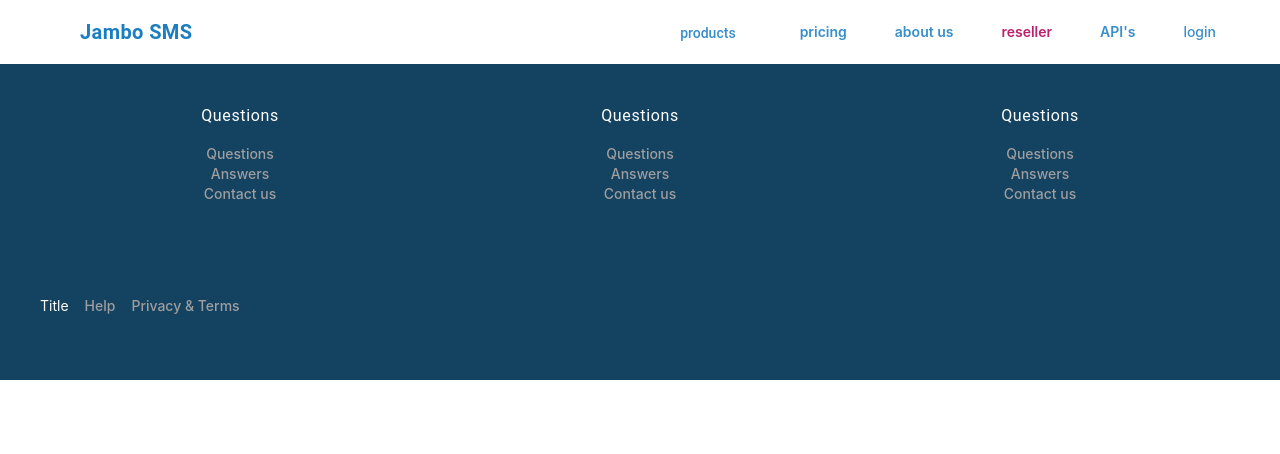
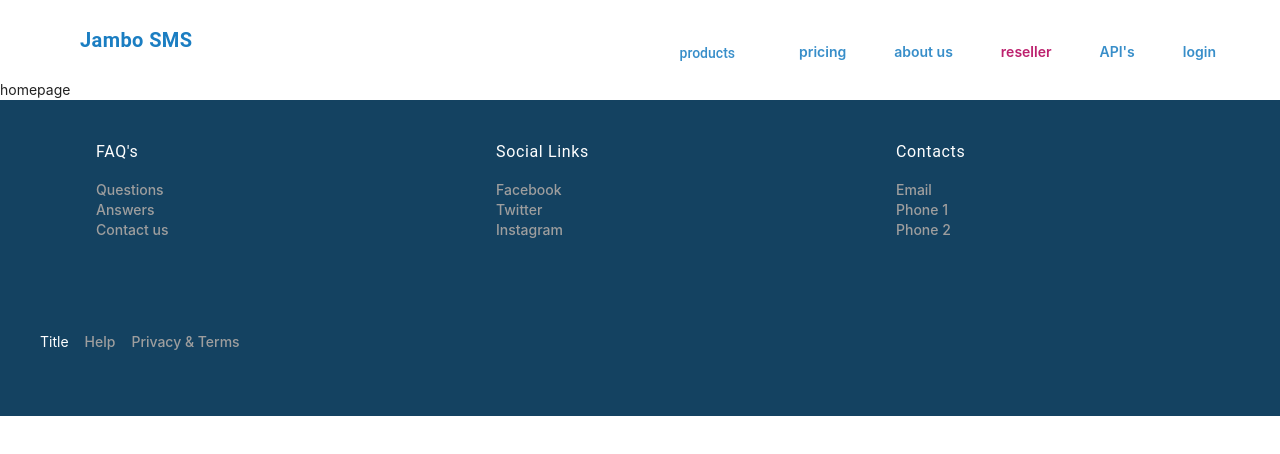
Before and after one commit to ElMonstro/marketing-app-frontend, a React (Create React App) app: page / in a window 1280 px wide. Shown: the top 454 px of the page. Built offline with nearby package versions, Linux system fonts and the light colour scheme.

Commit message:
login working.Redirect in progress

```diff
--- a/package.json
+++ b/package.json
@@ -21,6 +21,7 @@
     "redux": "^4.0.5",
     "redux-devtools-extension": "^2.13.8",
     "redux-saga": "^1.1.3",
+    "sweetalert2": "^9.10.9",
     "yup": "^0.28.3"
   },
   "scripts": {
--- a/src/App.js
+++ b/src/App.js
@@ -1,17 +1,29 @@
 import React from 'react';
 import { Provider } from 'react-redux';
+import { BrowserRouter, Switch, Route } from 'react-router-dom';
 
 import store from './redux/store/store';
 import Homepage from './views/homepage';
-import Auth from './views/auth';
+import Dashboard from './views/dashboard';
 
-const app = () => {
+const App = () => {
     return(
         <Provider store={store}>
-            {/* <Auth/> */}
-            <Homepage />
+            <BrowserRouter>
+                <Switch>
+                    <Route
+                        path="/"
+                        exact
+                        component={Homepage}/>
+                    <Route
+                        path="/dashboard"
+                        exact
+                        component={Dashboard}/>
+
+                </Switch>
+            </BrowserRouter>
         </Provider>
     );
 }
 
-export default app;
+export default App;
--- /dev/null
+++ b/src/components/homepage/index.js
@@ -0,0 +1,7 @@
+import React from 'react'
+
+const Homepage =() => {
+    return 'homepage'
+}
+
+export default Homepage;
--- a/src/services/authService.js
+++ b/src/services/authService.js
@@ -1,7 +1,5 @@
 import axios from 'axios';
 import baseUrl from './baseURL';
-import cheers from 'cheers-alert';
-import 'cheers-alert/src/cheers-alert.css';
 
 export default class AuthService {
 
@@ -16,7 +14,23 @@ export default class AuthService {
             return response;
 
         } catch (error) {
-            console.log ('+++++++++kjhgfdfghuhgf', error.response.data);
+            return error.response.data
+        }
+
+    }
+
+    static async loginUser(userDetails) {
+        try {
+            const url = `${baseUrl()}/auth/login/`;
+            const { email, password } = userDetails;
+            const newUser = { email, password }
+            console.log('+++++++++', newUser);
+
+            const response = await axios.post(url, newUser);
+            return response;
+
+        } catch (error) {
+            return error.response.data
         }
 
     }
--- a/src/views/auth/loginForm.js
+++ b/src/views/auth/loginForm.js
@@ -1,6 +1,8 @@
 import React from 'react';
 import { useFormik } from 'formik';
+import Swal from 'sweetalert2';
 
+import AuthService from './../../services/authService';
 import { yupLoginObj } from './validation';
 import './login.scss';
 
@@ -15,8 +17,25 @@ const LoginForm = (props) => {
             password: '',
             },
             validationSchema: yupLoginObj,
-            onSubmit: values => {
+            onSubmit: async (values) => {
                 // alert(JSON.stringify(values, null, 2));
+                const response = await AuthService.loginUser(values);
+                console.log('LOGIN RESPONSE', response);
+                if (response.status === 200){
+                    return Swal.fire({
+                        title: 'Success!',
+                        text: 'Login Successful',
+                        icon: 'success',
+                        confirmButtonText: 'close',
+                    });
+                } else if (response.detail){
+                    return Swal.fire({
+                        title: 'Error!',
+                        text: response.detail,
+                        icon: 'error',
+                        confirmButtonText: 'close'
+                    })
+                }
             },
         });
 
--- a/src/views/auth/registerForm.js
+++ b/src/views/auth/registerForm.js
@@ -1,5 +1,6 @@
 import React from 'react';
 import { useFormik } from 'formik';
+import Swal from 'sweetalert2'
 
 import { yupRegObj } from './validation';
 import './register.scss';
@@ -24,8 +25,24 @@ const RegisterForm = (props) => {
             onSubmit: async (values) => {
                 console.log('button clicked')
                 const response = await AuthService.registerUser(values);
-                console.log('+++++++response-data', response);
-                console.log('+++++++response', response.data);
+                if (response.data) {
+                    return Swal.fire({
+                        title: 'Success!',
+                        text: response.data.message,
+                        icon: 'success',
+                        confirmButtonText: 'close'
+                    });
+                }
+                else if (response.non_field_errors) {
+                    console.log('ERROR', response.non_field_errors);
+                    return Swal.fire({
+                        title: 'Error!',
+                        text: response.non_field_errors[0],
+                        icon: 'error',
+                        confirmButtonText: 'close'
+                    })
+                }
+
             },
         });
 
--- a/src/views/homepage/index.js
+++ b/src/views/homepage/index.js
@@ -1,14 +1,32 @@
 import React, { Component } from 'react';
-import { Switch, Route, Link } from 'react-router-dom';
 
 import UssdProductPage from './../../components/productsPages/ussd';
 import BulkSmsProductPage from './../../components/productsPages/bulksms.js';
+import LandingPage from './../../components/homepage';
 import Auth from './../auth';
 
 export default class Homepage extends Component {
+    state = {
+        activeComponent: null,
+    }
+
+    renderActiveComponent = () => {
+        const { activeComponent } = this.state;
+        switch (activeComponent) {
+            case 'ussd-product-page':
+                return <UssdProductPage />;
+            case 'bulk-sms-product-page':
+                return <BulkSmsProductPage />;
+            case 'auth':
+                return <Auth />;
+            case 'landing-page':
+                return <LandingPage />;
+            default:
+                return <LandingPage />;
+        }
+    }
 
     render() {
-
         return(
             <div class="mdl-layout mdl-js-layout mdl-layout--fixed-header">
             <header class="mdl-layout__header mdl-layout__header--transparent">
@@ -23,21 +41,23 @@ export default class Homepage extends Component {
                             <button id="demo-menu-lower-left" class="mdl-button mdl-js-button" style={{color: '#1B7EC2', fontWeight: 500, textTransform: 'lowercase'}} >Products</button>
                             <ul class="mdl-menu mdl-menu--bottom-left mdl-js-menu mdl-js-ripple-effect"
                                 for="demo-menu-lower-left">
-                                <li><Link style={{textDecoration: 'none'}}  to="/ussd"><span style={{color: '#1B7EC2'}}  className="mdl-menu__item">USSD</span></Link></li>
-                                <li><Link style={{textDecoration: 'none'}}  to="/bulk-sms"><span  style={{color: '#1B7EC2'}} className="mdl-menu__item">Bulk SMS </span> </Link></li>
+                                <li><span style={{color: '#1B7EC2'}}  className="mdl-menu__item" onClick={() => this.setState({activeComponent: 'ussd-product-page'})}>USSD</span></li>
+                                <li><span  style={{color: '#1B7EC2'}} className="mdl-menu__item" onClick={() => this.setState({activeComponent: 'bulk-sms-product-page'})}>Bulk SMS </span> </li>
                             </ul>
                         </span>
                         <span style={{color: '#1B7EC2', fontWeight: 600}} className="nav-link mdl-navigation__link">pricing</span>
                         <span style={{color: '#1B7EC2', fontWeight: 600}} className="nav-link mdl-navigation__link">about us</span>
                         <span style={{color: '#B30059', fontWeight: 600}} className="nav-link mdl-navigation__link">reseller</span>
                         <span style={{color: '#1B7EC2', fontWeight: 600}} className="nav-link mdl-navigation__link">API's</span>
-                        <span style={{color: '#1B7EC2', fontWeight: 600}} className="nav-link mdl-navigation__link"><Link style={{textDecoration: 'none', color: '#1B7EC2'}} to="/auth">login</Link></span>
+                        <span style={{color: '#1B7EC2', fontWeight: 600}} className="nav-link mdl-navigation__link" onClick={() => this.setState({activeComponent: 'auth'})}>login</span>
                     </nav>
                 <div></div>
                 </div>
             </header>
                 <main class="mdl-layout__content">
-                    <Switch>
+                    {this.renderActiveComponent()}
+
+                    {/* <Switch>
                         <Route path="/ussd">
                             <UssdProductPage />
                         </Route>
@@ -45,36 +65,37 @@ export default class Homepage extends Component {
                             <BulkSmsProductPage />
                         </Route>
                         <Route path="/auth">
-                            <Auth />
+                            <Auth setPage={setPage}/>
                         </Route>
-                    </Switch>
+                    </Switch> */}
 
                     <footer class="mdl-mega-footer" style={{backgroundColor: 'rgb(20, 66, 97)'}}>
 
                             <div style={{width: '100%', height: '200px', display: 'flex', display: 'flex', justifyContent: 'space-around'}}>
-                            <div style={{textAlign: 'center'}} class="mdl-mega-footer__drop-down-section">
+
+                            <div  class="mdl-mega-footer__drop-down-section">
                                 <ul class="mdl-mega-footer__link-list">
-                                    <li><h6 style={{color: '#ffffff'}}>Questions</h6></li>
+                                    <li><h6 style={{color: '#ffffff'}}>FAQ's</h6></li>
                                     <li><a href="#">Questions</a></li>
                                     <li><a href="#">Answers</a></li>
                                     <li><a href="#">Contact us</a></li>
                                 </ul>
                                 </div>
-                                <div style={{textAlign: 'center'}} class="mdl-mega-footer__drop-down-section">
+                                <div  class="mdl-mega-footer__drop-down-section">
                                 <ul class="mdl-mega-footer__link-list">
-                                    <li><h6 style={{color: '#ffffff'}}>Questions</h6></li>
-                                    <li><a href="#">Questions</a></li>
-                                    <li><a href="#">Answers</a></li>
-                                    <li><a href="#">Contact us</a></li>
+                                    <li><h6 style={{color: '#ffffff'}}>Social Links</h6></li>
+                                    <li><a href="#">Facebook</a></li>
+                                    <li><a href="#">Twitter</a></li>
+                                    <li><a href="#">Instagram</a></li>
                                 </ul>
                                 </div>
 
-                                <div style={{textAlign: 'center'}} class="mdl-mega-footer__drop-down-section">
+                                <div  class="mdl-mega-footer__drop-down-section">
                                 <ul class="mdl-mega-footer__link-list">
-                                    <li><h6 style={{color: '#ffffff'}}>Questions</h6></li>
-                                    <li><a href="#">Questions</a></li>
-                                    <li><a href="#">Answers</a></li>
-                                    <li><a href="#">Contact us</a></li>
+                                    <li><h6 style={{color: '#ffffff'}}>Contacts</h6></li>
+                                    <li><a href="#">Email</a></li>
+                                    <li><a href="#">Phone 1</a></li>
+                                    <li><a href="#">Phone 2</a></li>
                                 </ul>
                                 </div>
                             </div>
```
Also changed, not shown: src/components/homepage/index.scss (added), 1 other file (tests, documents, lock files or other folders).
